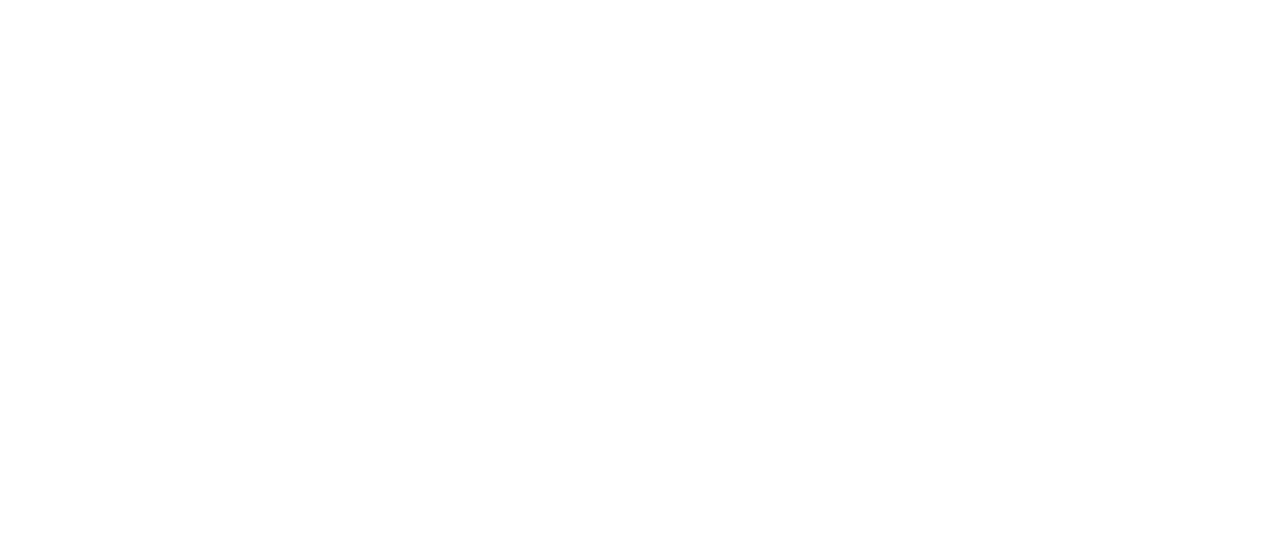
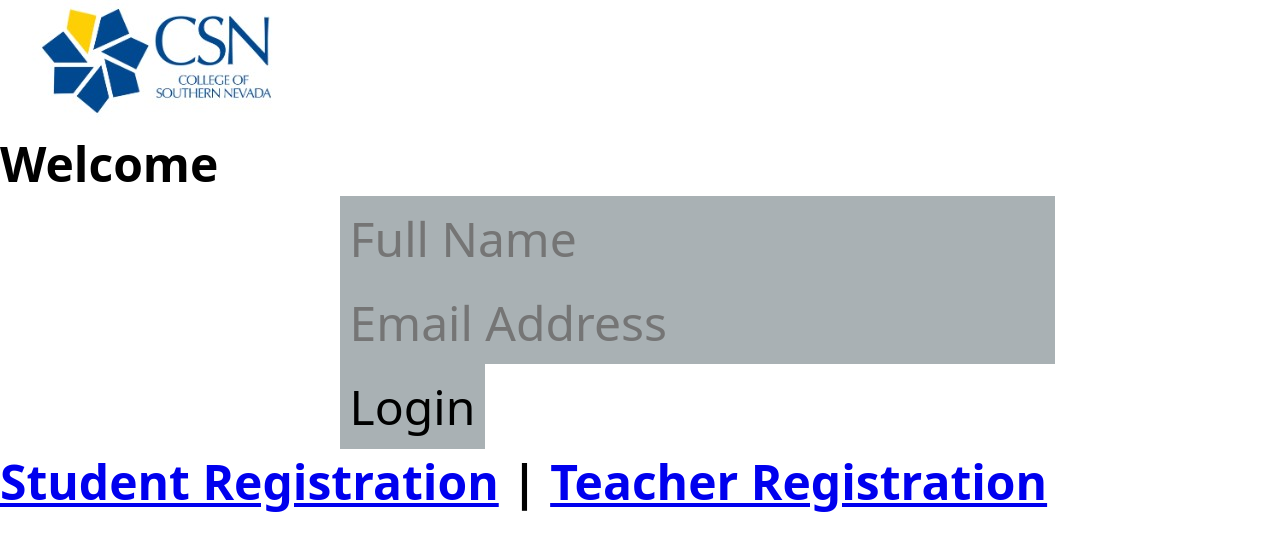
Before and after one commit to GreenSaba206/CSN-Proctor, a plain HTML site: page index.html in a window 1280 px wide. Drawn offline with Linux system fonts and the light colour scheme.

Commit message:
Update index.html
Updated 10/11/25 - Brandon A

```diff
--- a/index.html
+++ b/index.html
@@ -1,13 +1,32 @@
 <!DOCTYPE html>
-<html lang="en">
-   <head>
-      <title>Index.html</title>
-      <meta charset="utf-8">
+<html>
+<head>
+  <title>Add User</title>
+   <meta charset="utf-8">
       <meta name="viewport" content="width=device-width">
       <script src="modernizr.custom.40753.js"></script><!--This is for auto resizing windows, should be applicable to mobile viewing as well?-->
       <link rel="stylesheet" href="styles.css"><!--This is for various effects such as bg and/or text color etc.-->
-   </head>
-   <body>
-<!--page information goes here-->
-   </body>
+
+</head>
+<body>
+
+  <!-- Header -->
+  <header>
+
+    <img src="csnlogo.jpg" alt="Logo">
+
+  </header>
+
+  <div class="container">
+    <h1>Welcome
+    <form method="post" action="">
+      <input type="text" name="name" placeholder="Full Name" required>
+      <input type="email" name="email" placeholder="Email Address" required>
+      <input type="submit" value="Login">
+    </form>
+    <a href="index.php">Student Registration</a> |<!--change to propper link -->
+    <a href="index.php">Teacher Registration</a>
+  </div>
+
+</body>
 </html>
```
